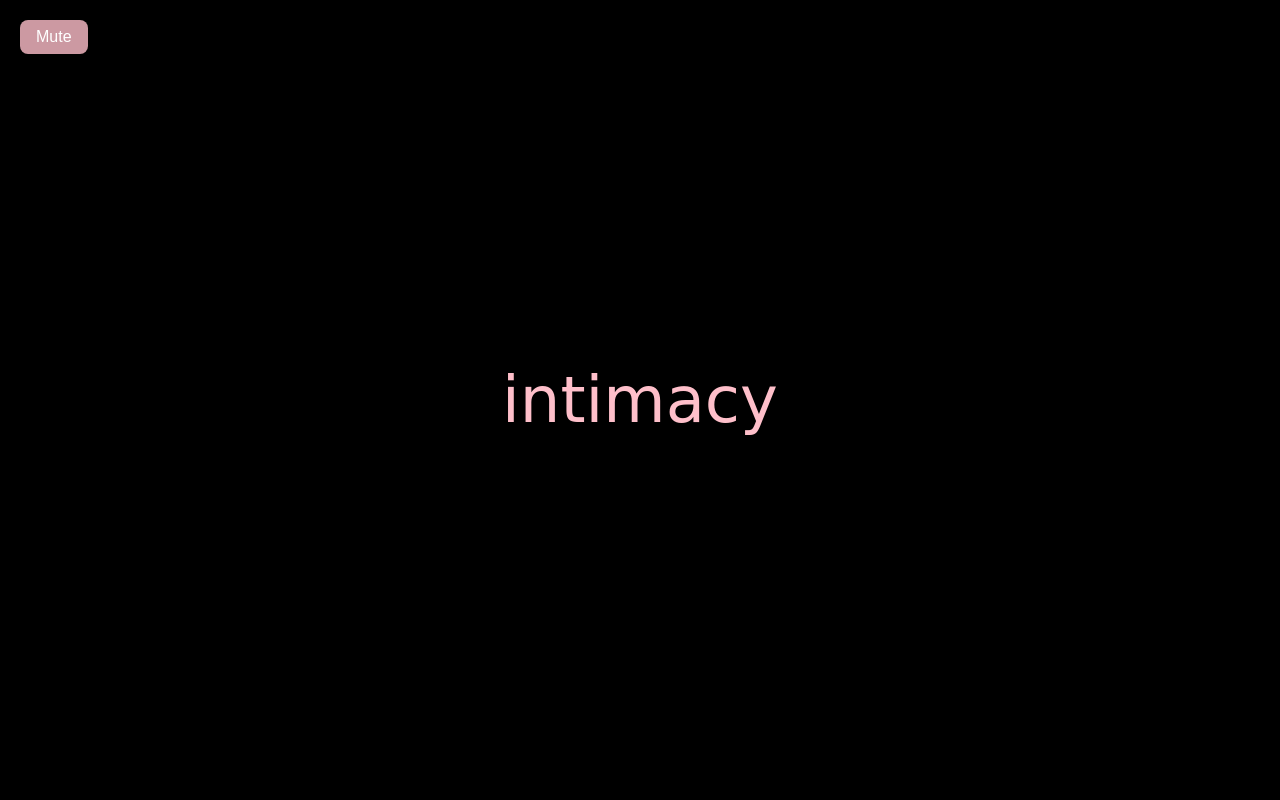
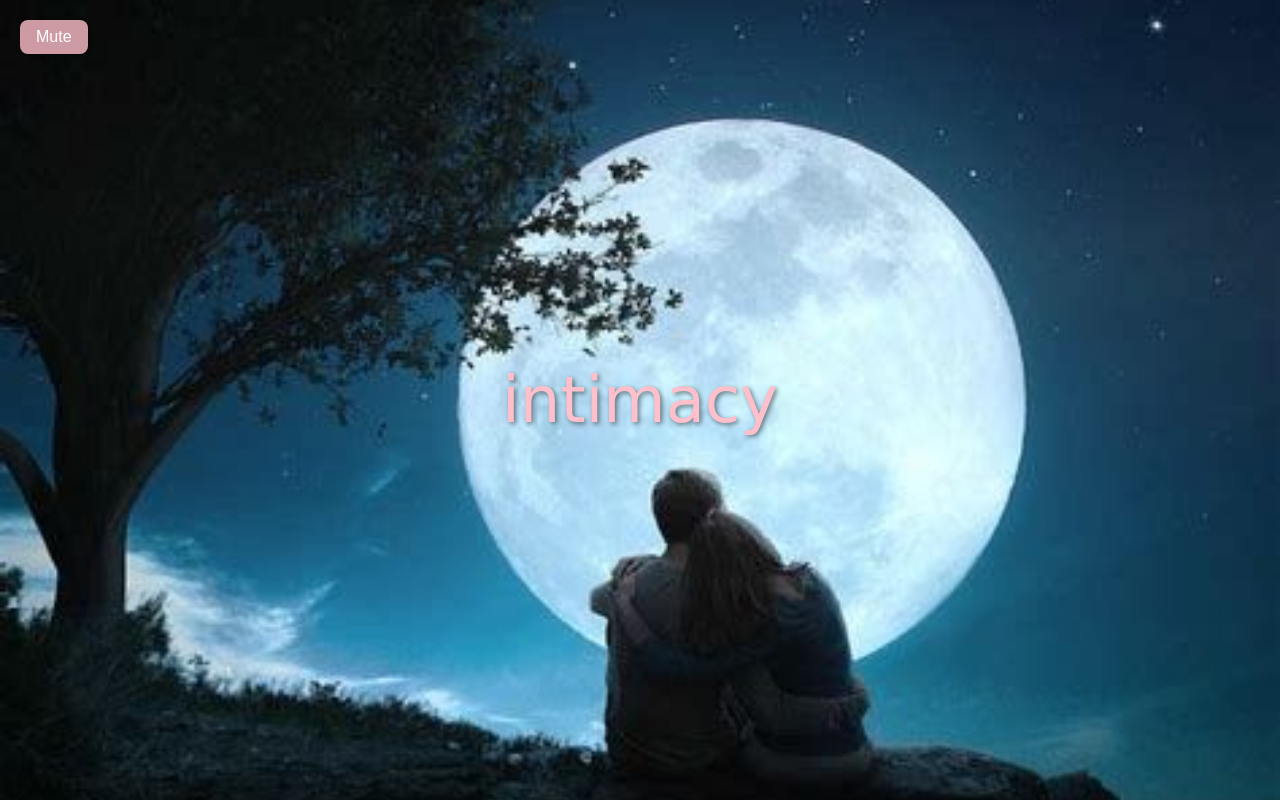
Before and after one commit to LenoreWoW/intt, a plain HTML site: page index.html in a window 1280 px wide. Both pictures are taken after a click on the button "Play". Drawn offline with Linux system fonts and the light colour scheme.

Commit message:
Update index.html

```diff
--- a/index.html
+++ b/index.html
@@ -19,20 +19,13 @@
       font-family: sans-serif;
       background: #000; /* Initial black background */
       position: relative; /* For absolute positioning of children */
+      transition: background 2s ease; /* Smooth transition for background */
     }
 
     /* Romantic background image (hidden by default) */
-    #backgroundImage {
-      position: fixed;
-      top: 0;
-      left: 0;
-      width: 100%;
-      height: 100%;
+    .background-visible {
       background: url("romantic-bg.jpg") no-repeat center center;
       background-size: cover;
-      opacity: 0; /* Start hidden */
-      transition: opacity 2s ease; /* Smooth fade-in */
-      z-index: -1; /* Behind all other elements */
     }
 
     /* Centered PLAY button */
@@ -82,7 +75,7 @@
     /* The text that fades in/out */
     #intimacyText {
       position: absolute;
-      z-index: 5; /* Below buttons, above background image */
+      z-index: 5; /* Below buttons, above background */
       top: 50%;
       left: 50%;
       transform: translate(-50%, -50%) scale(1);
@@ -97,9 +90,6 @@
 </head>
 <body>
 
-  <!-- Romantic Background Image -->
-  <div id="backgroundImage"></div>
-
   <!-- Centered PLAY button -->
   <button id="playButton">Play</button>
 
@@ -109,9 +99,9 @@
   <!-- The text that fades in/out -->
   <div id="intimacyText">intimacy</div>
 
-  <!-- Background Music -->
+  <!-- Background Music (using deb.mp4 as audio) -->
   <audio id="romanticAudio" loop>
-    <source src="romantic.mp3" type="audio/mpeg">
+    <source src="deb.mp4" type="audio/mp4">
     Your browser does not support the audio element.
   </audio>
 
@@ -120,16 +110,17 @@
     const playButton = document.getElementById("playButton");
     const muteButton = document.getElementById("muteButton");
     const intimacyText = document.getElementById("intimacyText");
-    const backgroundImage = document.getElementById("backgroundImage");
     const audio = document.getElementById("romanticAudio");
 
     // Function to handle Play button click
     playButton.addEventListener("click", function() {
+      console.log("Play button clicked"); // Debugging
       // Hide the Play button
       playButton.style.display = "none";
 
-      // Fade in the background image
-      backgroundImage.style.opacity = "1";
+      // Change the body's background image by adding a class
+      document.body.classList.add("background-visible");
+      console.log("Background image should be fading in");
 
       // Play the music
       audio.play().then(() => {
@@ -149,6 +140,7 @@
     muteButton.addEventListener("click", function() {
       audio.muted = !audio.muted;
       muteButton.textContent = audio.muted ? "Unmute" : "Mute";
+      console.log("Audio muted:", audio.muted);
     });
 
     // Function to fade in and out the "intimacy" text
@@ -157,14 +149,15 @@
       intimacyText.style.opacity = "1";
       intimacyText.style.transform = "translate(-50%, -50%) scale(1)";
 
+      console.log("Intimacy text should be fading in");
+
       // After 5 seconds (3s fade in + 2s visible), fade out
       setTimeout(() => {
         intimacyText.style.opacity = "0";
         intimacyText.style.transform = "translate(-50%, -50%) scale(1.1)";
+        console.log("Intimacy text should be fading out");
       }, 5000);
     }
-
-
   </script>
 
 </body>
```
